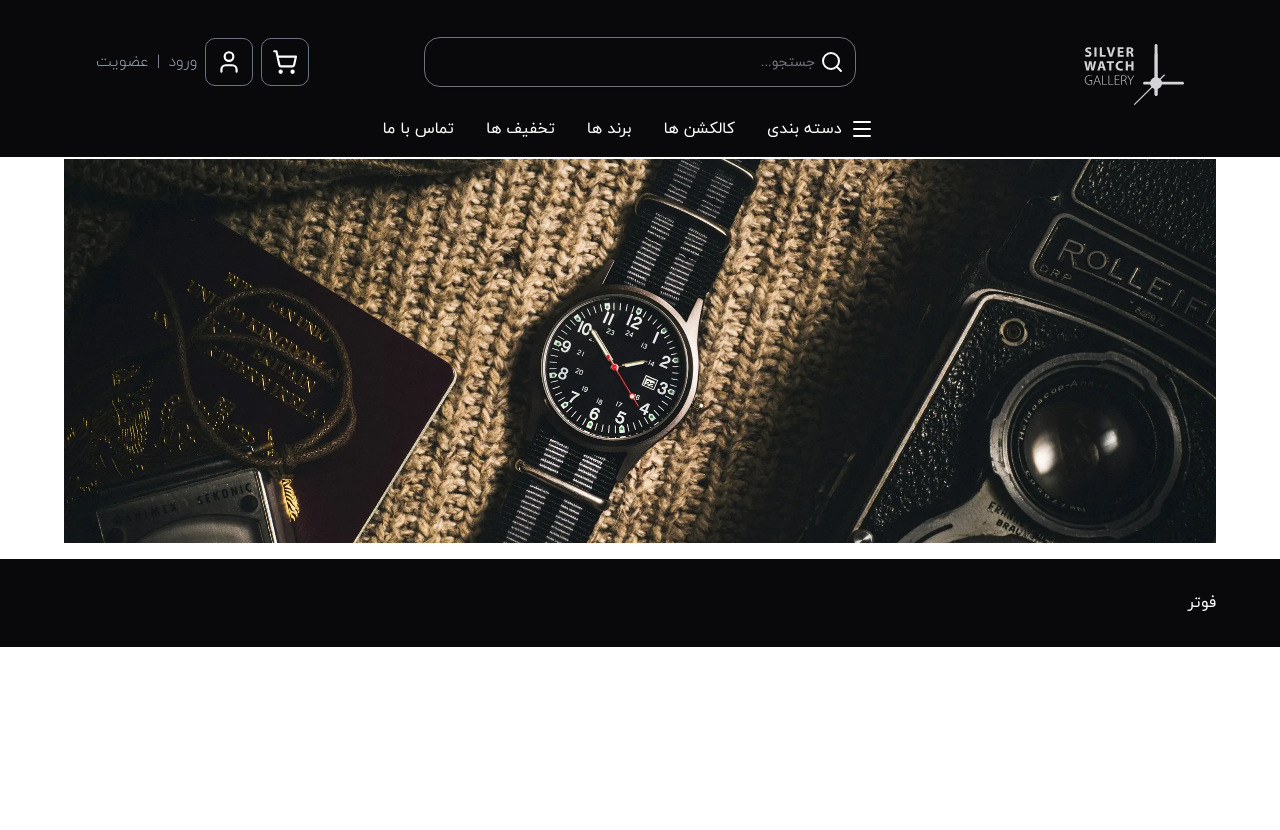
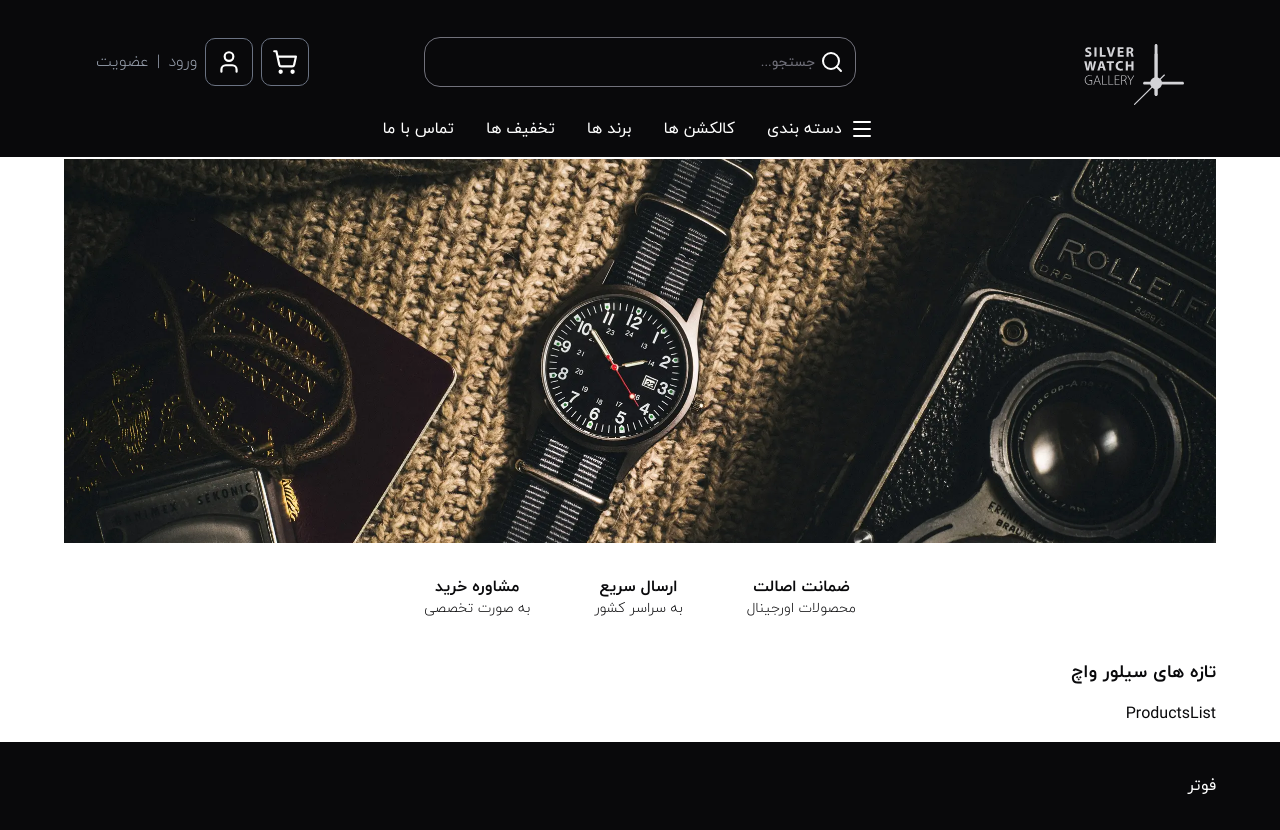
Before and after one commit to ali-khanix/silverwatchgallery, a Next.js app in the folder client/: page / in a window 1280 px wide. Before the commit the page ends 800 px from the top, so only its background shows below. Built offline with nearby package versions, Linux system fonts and the light colour scheme.

Commit message:
products list section

```diff
--- /dev/null
+++ b/client/src/app/(pages)/sign-up/page.jsx
@@ -0,0 +1,5 @@
+const SignupPage = () => {
+  return <div>SignupPage</div>;
+};
+
+export default SignupPage;
--- a/client/src/app/page.jsx
+++ b/client/src/app/page.jsx
@@ -1,8 +1,11 @@
+import ProductsList from "@/components/ProductsList";
 import Image from "next/image";
 
 export default function Home() {
   return (
+    <>
       <div className="relative aspect-[1/1] sm:aspect-[3/1]">
+        {/* HERO */}
         <Image
           src={"/images/hero-1.webp"}
           alt="عکس ساعت حرفه ای"
@@ -10,5 +13,30 @@ export default function Home() {
           className="object-cover"
         />
       </div>
+
+      <section id="features" className="mt-8">
+        <div className="flex justify-center items-center gap-16 mx-auto">
+          <div className="flex flex-col justify-center items-center">
+            <h3 className="font-bold">ضمانت اصالت</h3>
+            <span className="text-sm font-light">محصولات اورجینال</span>
+          </div>
+
+          <div className="flex flex-col justify-center items-center">
+            <h3 className="font-bold">ارسال سریع</h3>
+            <span className="text-sm font-light">به سراسر کشور</span>
+          </div>
+
+          <div className="flex flex-col justify-center items-center">
+            <h3 className="font-bold">مشاوره خرید</h3>
+            <span className="text-sm font-light">به صورت تخصصی</span>
+          </div>
+        </div>
+      </section>
+
+      <section id="products" className="mt-10">
+        <h2 className="font-bold text-[18px] mb-4">تازه های سیلور واچ</h2>
+        <ProductsList />
+      </section>
+    </>
   );
 }
--- a/client/src/components/Navbar.jsx
+++ b/client/src/components/Navbar.jsx
@@ -47,7 +47,7 @@ const Navbar = () => {
           <div className="flex gap-2 text-gray-400 font-light">
             <Link href={"/login"}>ورود</Link>
             <span>|</span>
-            <Link href={"/login"}>عضویت</Link>
+            <Link href={"/sign-up"}>عضویت</Link>
           </div>
         </div>
         <div className="sm:hidden flex flex-row gap-[30px] justify-center items-center">
--- /dev/null
+++ b/client/src/components/ProductCard.jsx
@@ -0,0 +1,5 @@
+const ProductCard = () => {
+  return <div>ProductCard</div>;
+};
+
+export default ProductCard;
--- /dev/null
+++ b/client/src/components/ProductsList.jsx
@@ -0,0 +1,5 @@
+const ProductsList = () => {
+  return <div>ProductsList</div>;
+};
+
+export default ProductsList;
```
Lines whose indentation alone changed are shown as unchanged.
